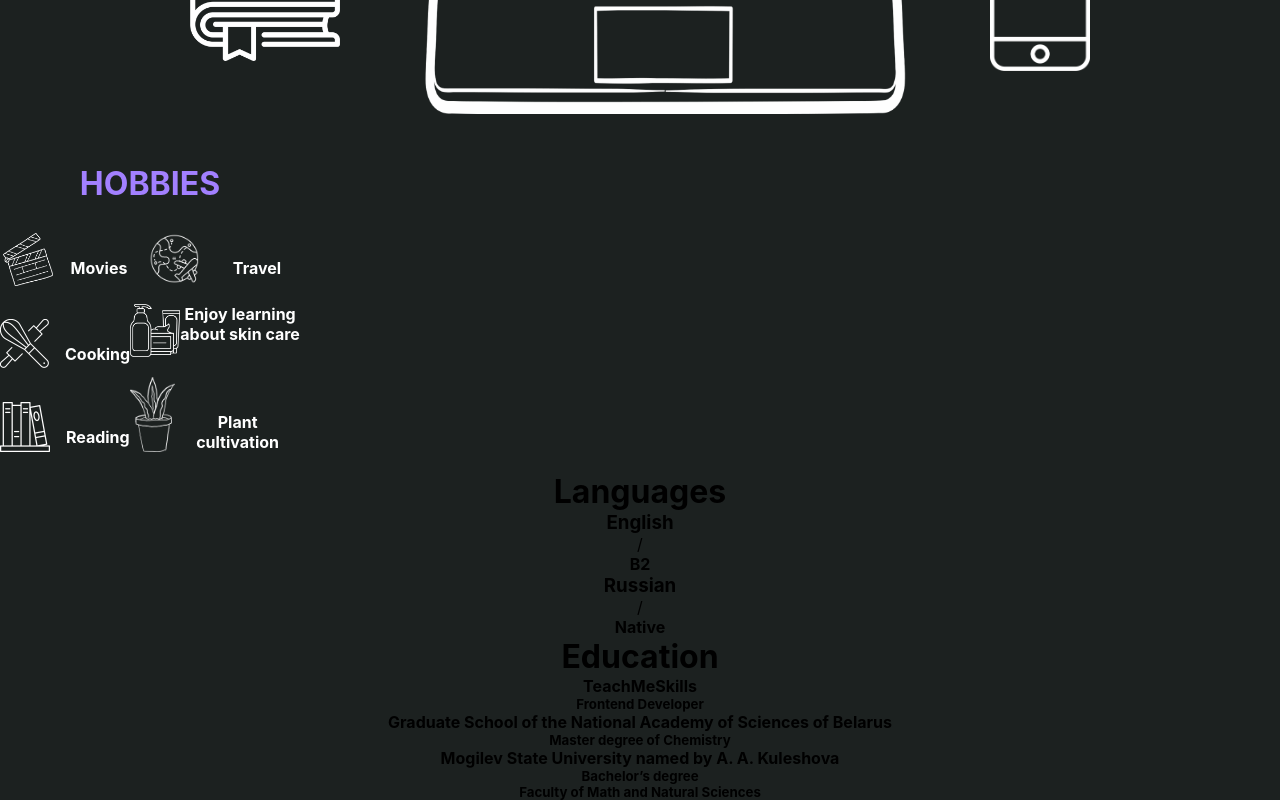
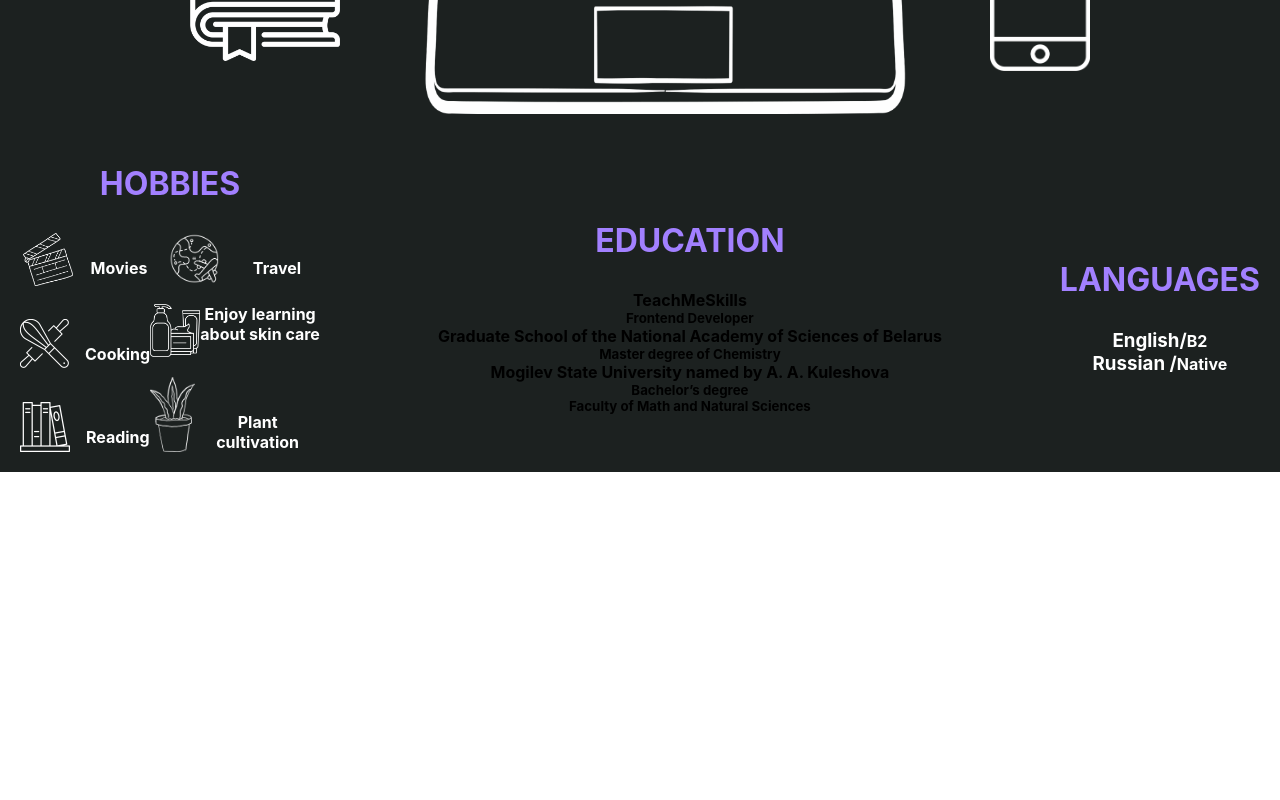
Before and after one commit to ElizabethMedvedeva/cv_medvedeva, a React (Create React App) app: page / in a window 1280 px wide. Shown: the part 1043-1843 px from the top of the page. After the commit the page ends 1515 px from the top, so only its background shows below. Built offline with nearby package versions, Linux system fonts and the light colour scheme.

Commit message:
add some changes

```diff
--- /dev/null
+++ b/src/components/education/education.Styled.ts
@@ -0,0 +1,10 @@
+import styled from "styled-components";
+
+export const EducationContainer = styled.div``;
+
+export const EducationTitle = styled.div`
+  margin-bottom: 30px;
+  h1 {
+    color: #a280ff;
+  }
+`;
--- a/src/components/education/education.tsx
+++ b/src/components/education/education.tsx
@@ -1,7 +1,11 @@
+import { EducationContainer, EducationTitle } from "./education.Styled";
+
 export const Education = () => {
   return (
-    <div>
-      <h1>Education</h1>
+    <EducationContainer id="education_container">
+      <EducationTitle id="education_title">
+        <h1>EDUCATION</h1>
+      </EducationTitle>
       <div>
         <div>
           <img></img>
@@ -22,6 +26,6 @@ export const Education = () => {
           <h5>Faculty of Math and Natural Sciences</h5>
         </div>
       </div>
-    </div>
+    </EducationContainer>
   );
 };
--- /dev/null
+++ b/src/components/languages/language.Styled.tsx
@@ -0,0 +1,24 @@
+import styled from "styled-components";
+
+export const LanguageContainer = styled.div``;
+export const LanguageTitle = styled.div`
+  margin-bottom: 30px;
+  h1 {
+    color: #a280ff;
+  }
+`;
+export const LanguagesList = styled.div`
+  display: flex;
+  flex-direction: column;
+  align-items: center;
+`;
+export const LanguageDiv = styled.div`
+  display: flex;
+  align-items: center;
+  h3 {
+    color: #ffffff;
+  }
+  h4 {
+    color: #ffffff;
+  }
+`;
--- a/src/components/languages/languages.tsx
+++ b/src/components/languages/languages.tsx
@@ -1,13 +1,26 @@
+import {
+  LanguageContainer,
+  LanguageDiv,
+  LanguagesList,
+  LanguageTitle,
+} from "./language.Styled";
+
 export const Languages = () => {
   return (
-    <div>
-      <h1>Languages</h1>
-      <div>
-        <h3> English</h3>/<h4>B2</h4>
-      </div>
-      <div>
-        <h3> Russian</h3>/<h4>Native</h4>
-      </div>
-    </div>
+    <LanguageContainer id="language_container">
+      <LanguageTitle id="language_title">
+        <h1>LANGUAGES</h1>
+      </LanguageTitle>
+      <LanguagesList id="language_list">
+        <LanguageDiv id="language_div">
+          <h3> English/</h3>
+          <h4>B2</h4>
+        </LanguageDiv>
+        <LanguageDiv>
+          <h3> Russian /</h3>
+          <h4> Native</h4>
+        </LanguageDiv>
+      </LanguagesList>
+    </LanguageContainer>
   );
 };
--- a/src/components/main.Styled.ts
+++ b/src/components/main.Styled.ts
@@ -7,6 +7,10 @@ export const MainContainer = styled.div`
   min-height: 100vh;
 `;
 
+export const MainWrapper = styled.div`
+  margin: 0 20px;
+`;
+
 export const FirstRow = styled.div`
   padding-top: 40px;
   display: flex;
@@ -14,3 +18,9 @@ export const FirstRow = styled.div`
   width: 100%;
   justify-content: space-around;
 `;
+export const SecondRow = styled.div`
+  display: flex;
+  width: 100%;
+  align-items: center;
+  justify-content: space-between;
+`;
--- a/src/components/main.tsx
+++ b/src/components/main.tsx
@@ -5,24 +5,28 @@ import { Education } from "./education/education";
 import { Hobbies } from "./hobbies/hobbies";
 import { Languages } from "./languages/languages";
 import { Skills } from "./skills/skills";
-import { FirstRow, MainContainer } from "./main.Styled";
+import { FirstRow, MainContainer, MainWrapper, SecondRow } from "./main.Styled";
 
 export const Main = () => {
   return (
-    <MainContainer>
+    <MainContainer id="main_container">
+      <MainWrapper id="main_wrapper">
         <div>
           <h1>ELIZAVETA MEDVEDEVA</h1>
           <h3>Frontend Developer</h3>
         </div>
-      <FirstRow>
+        <FirstRow id="first_row">
           <Skills />
           <About />
           <Contacts />
         </FirstRow>
         <Central />
+        <SecondRow id="second_row">
           <Hobbies />
+          <Education />
           <Languages />
-      <Education />
+        </SecondRow>
+      </MainWrapper>
     </MainContainer>
   );
 };
--- a/src/components/skills/skills.Styled.ts
+++ b/src/components/skills/skills.Styled.ts
@@ -1,4 +1,7 @@
 import styled from "styled-components";
+export const SkillsMain = styled.div`
+  max-width: 200px;
+`;
 
 export const TitleSkillsDiv = styled.div`
   h1 {
--- a/src/components/skills/skills.tsx
+++ b/src/components/skills/skills.tsx
@@ -3,12 +3,13 @@ import {
   SkillImg,
   SkillImgDiv,
   SkillsDiv,
+  SkillsMain,
   TitleSkillsDiv,
 } from "./skills.Styled";
 
 export const Skills = () => {
   return (
-    <div>
+    <SkillsMain id="skills">
       <TitleSkillsDiv>
         <h1>SKILLS</h1>
       </TitleSkillsDiv>
@@ -54,6 +55,6 @@ export const Skills = () => {
           </SkillImgDiv>
         </SkillContainer>
       </SkillsDiv>
-    </div>
+    </SkillsMain>
   );
 };
```
Lines whose indentation alone changed are shown as unchanged.
